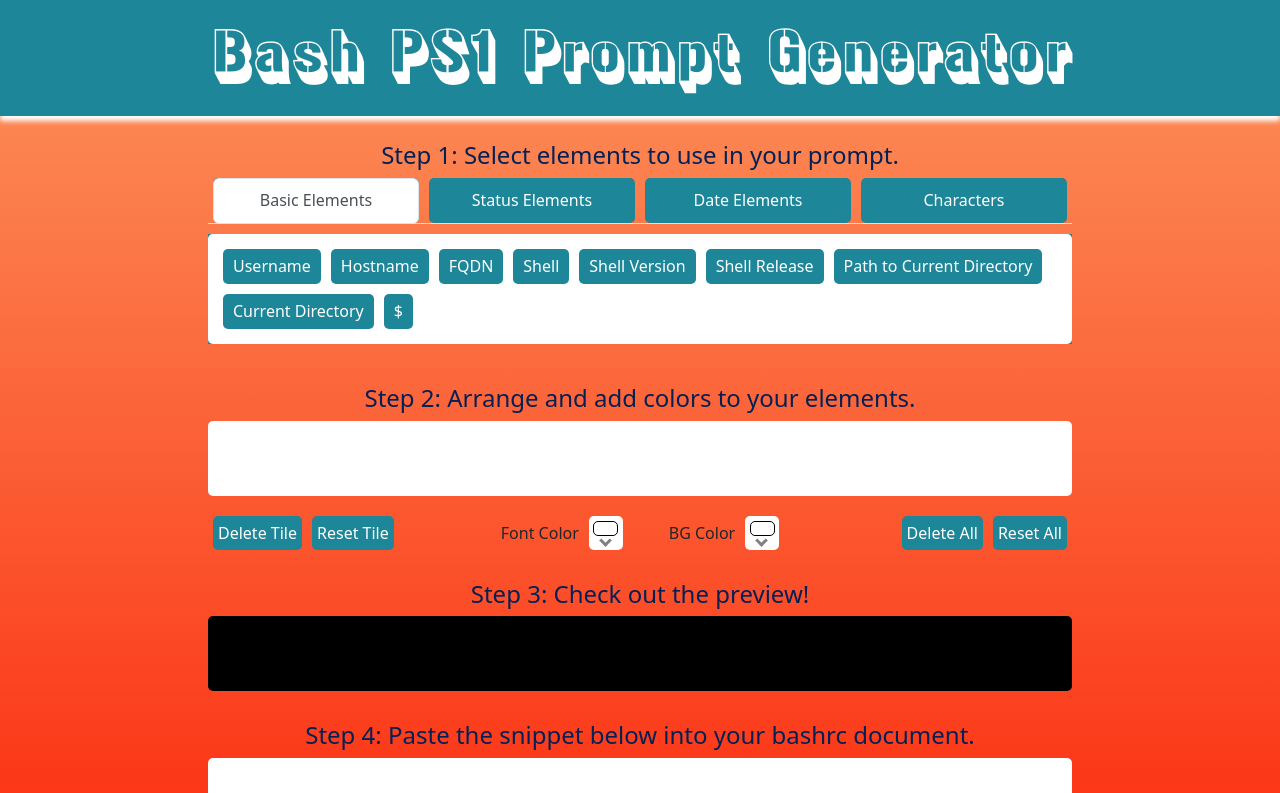
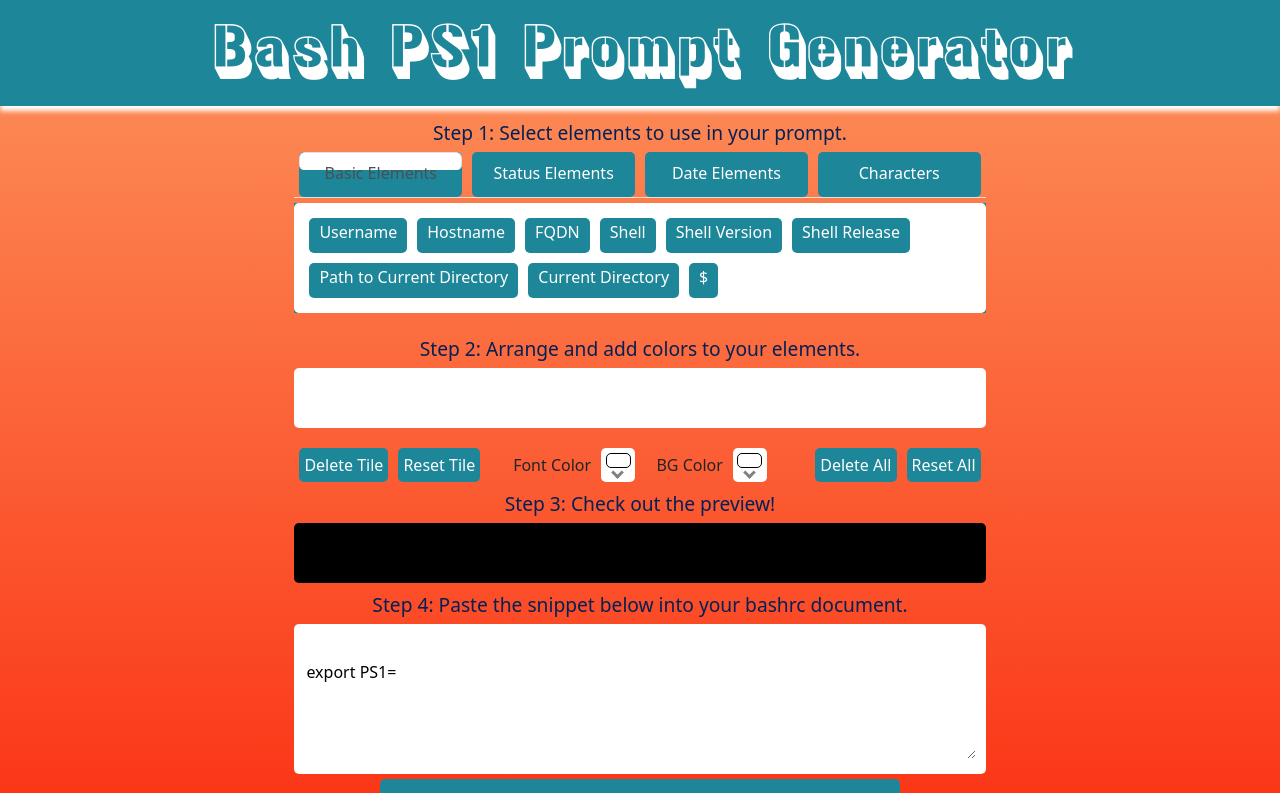
Before and after one commit to brenton-j-andrews/react_ps1_generator, a React (Create React App) app: page / in a window 1280 px wide. Shown: the top 793 px of the page. Built offline with nearby package versions, Linux system fonts and the light colour scheme.

Commit message:
New commit after setting Main on github.

```diff
--- a/package.json
+++ b/package.json
@@ -16,6 +16,7 @@
     "react-dnd-html5-backend": "^16.0.1",
     "react-dom": "^18.2.0",
     "react-scripts": "5.0.1",
+    "react-tabs": "^6.0.0",
     "web-vitals": "^2.1.4"
   },
   "scripts": {
--- a/src/app.css
+++ b/src/app.css
@@ -20,7 +20,7 @@
   font-family: retro;
   font-size: 4rem;
   width: 100%;
-  padding: 10px 0px;
+  padding: 5px 0px;
   color: white;
   background-color: #1d8698;
   box-shadow: 0px 5px 5px 0px;
@@ -31,14 +31,13 @@
   display: flex;
   flex-direction: column;
   align-items: center;
-  width: 75%;
-  margin: 5px;
-  padding: 10px 0px;
+  width: 60%;
+  padding: 5px 0px;
 }
 
 .instruction-prompt {
   color: #042054;
-  font-size: 1.5rem;
+  font-size: 1.2rem;
 }
 
 .tab-content {
@@ -53,6 +52,7 @@
   color: white;
   padding: 10px;
   border-radius: 5px;
+  margin-bottom: 10px;
 }
 
 .footer-anchor {
--- a/src/components/Arrangement_Menu/arrangement.css
+++ b/src/components/Arrangement_Menu/arrangement.css
@@ -4,17 +4,17 @@
   background-color: white;
   width: 90%;
   padding: 10px;
-  min-height: 75px;
+  min-height: 60px;
   border-radius: 5px;
 }
 
 .tiles-list {
-  padding: 10px 0px;
+  padding: 5px 0px;
   margin: 0px;
 }
 
 .element-tile {
-  margin: 5px;
+  margin: 2px;
   padding: 0px 5px;
   border-radius: 5px;
   display: inline-block;
--- a/src/components/Element_Selector/ElementSelector.jsx
+++ b/src/components/Element_Selector/ElementSelector.jsx
@@ -121,7 +121,7 @@ const ElementSelector = ({ setPromptElements }) => {
       "font_code" : null,
       "bg_color" : null,
       "bg_code" : null,
-      "scriptCode" : '# Copy and paste the git status snippet from EzPrompt.net, formatting this would have taken forever!\n'
+      "scriptCode" : '# Copy and paste the git status snippet from EzPrompt.net, formatting this would have taken forever!\n\n'
     },
   ]
 
@@ -281,6 +281,7 @@ const ElementSelector = ({ setPromptElements }) => {
       <h2 className='instruction-prompt'> Step 1: Select elements to use in your prompt. </h2>
 
       <div className="element-selector-menu">
+
          <Tabs defaultActiveKey="basic_elements" className="tabs-selector" justify>
 
           <Tab eventKey="basic_elements" title="Basic Elements">
--- a/src/components/Element_Selector/element_selector.css
+++ b/src/components/Element_Selector/element_selector.css
@@ -19,7 +19,7 @@
   background-color: #1d8698;
   color: white;
   border-radius: 5px;
-  height: 45px;
+  height: 5px;
 
 }
 
@@ -30,7 +30,7 @@
 .elements-list {
   display: flex;
   flex-wrap: wrap;
-  margin: 10px 0px;
+  margin: 5px 0px;
   padding: 10px;
   background-color: white;
   border-radius: 5px;
@@ -38,7 +38,7 @@
 }
 
 .element-selector {
-  padding: 5px 10px;
+  padding: 2px 10px 2px 10px;
   margin: 5px;
   border-radius: 5px;
   display: inline-block;
--- a/src/components/Preview_Display/preview.css
+++ b/src/components/Preview_Display/preview.css
@@ -1,7 +1,7 @@
 .preview-wrapper {
   background-color: black;
   width: 90%;
-  height: 75px;
+  height: 60px;
   border-radius: 5px;
   padding: 10px;
 
--- a/src/components/Prompt_Output/output.css
+++ b/src/components/Prompt_Output/output.css
@@ -3,13 +3,13 @@
   background-color: white;
   padding: 10px;
   border-radius: 5px;
-  min-height: 100px;
+  height: 150px;
 }
 
 .output-textarea {
   width: 100%;
   border: none;
-  height: 500px;
+  height: 125px;
 }
 
 .copy-button-wrapper {
--- a/src/index.css
+++ b/src/index.css
@@ -1,10 +1,16 @@
 body {
   margin: 0;
+
   font-family: -apple-system, BlinkMacSystemFont, 'Segoe UI', 'Roboto', 'Oxygen',
     'Ubuntu', 'Cantarell', 'Fira Sans', 'Droid Sans', 'Helvetica Neue',
     sans-serif;
   -webkit-font-smoothing: antialiased;
   -moz-osx-font-smoothing: grayscale;
+}
+
+html, body {
+  height: 100%;
+
 }
 
 code {
```
Also changed, not shown: 1 other file (tests, documents, lock files or other folders).
